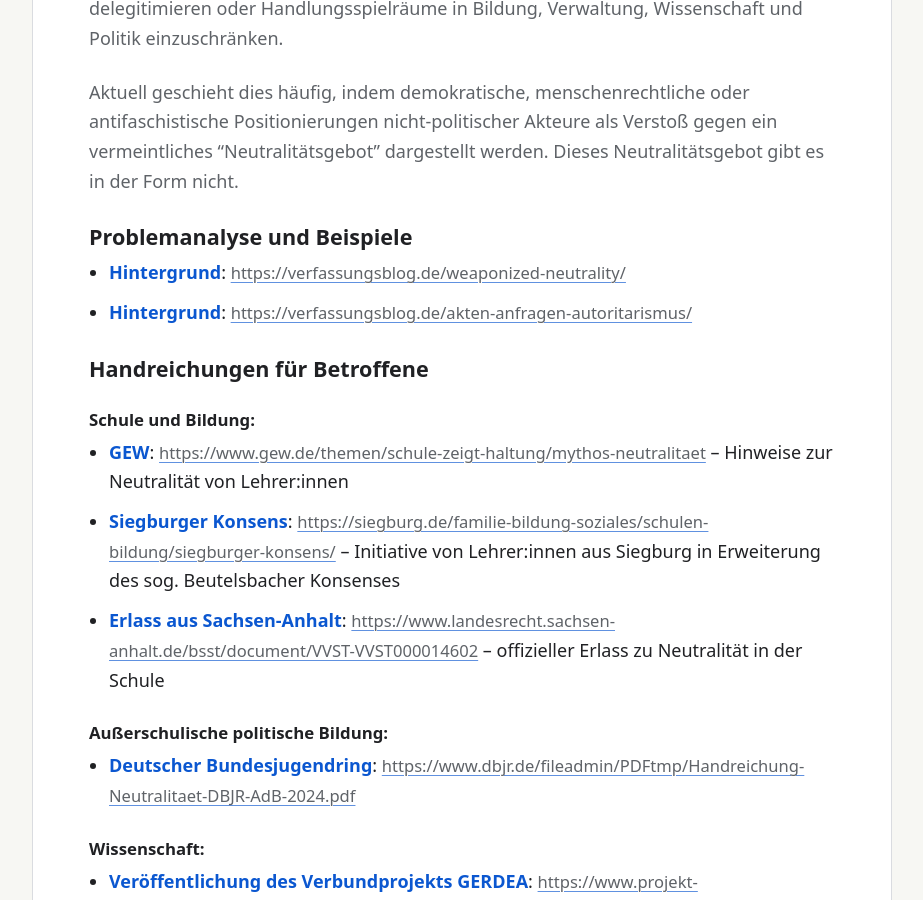
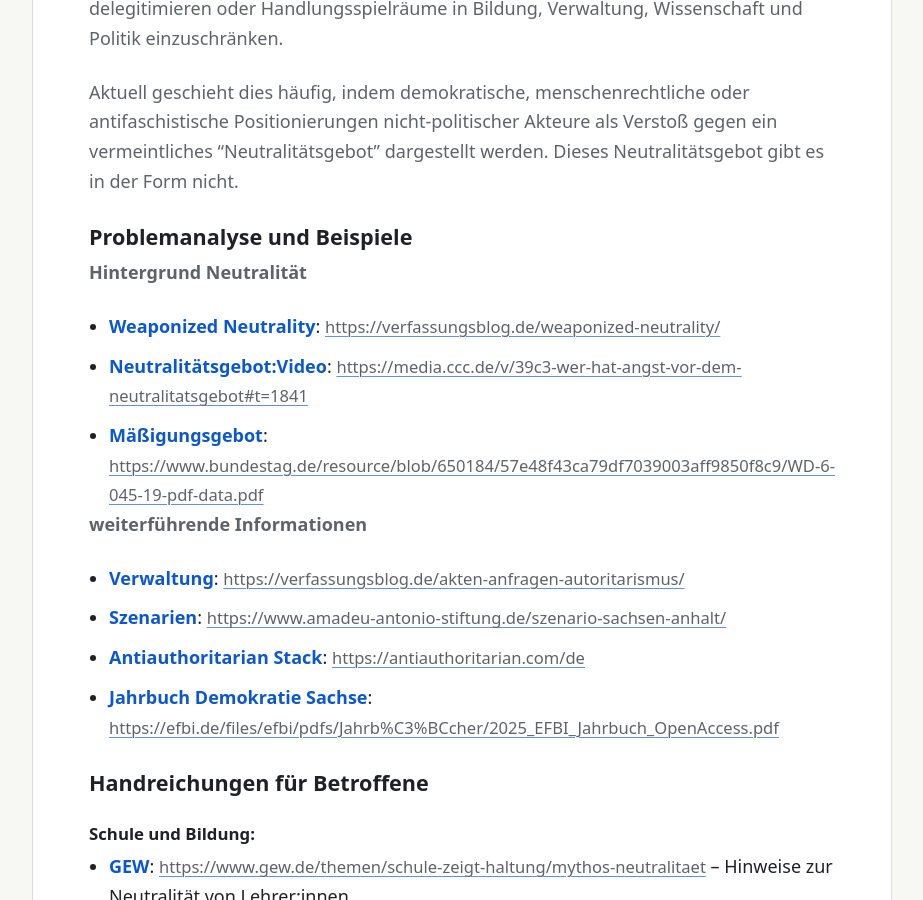
Before and after one commit to wpruser/wissenspool-demokratie.net, a Jekyll site: the page built from index.md, in a window 1280 px wide and 900 px high, scrolled down 474 px. Shown: the whole window, without its empty margins (178-1101 px from the left). Built offline with Jekyll 4.4.1, drawn with Linux system fonts in a browser that asks for light colours; some of the changed text lies outside the part shown.

Commit message:
Update index.md

```diff
--- a/index.md
+++ b/index.md
@@ -7,19 +7,24 @@ title: Wissenspool Demokratie
 
 Eine einfache Linksammlung mit Materialien, Leitfäden und Ressourcen zu den aktuellen Gefährdungen unserer Demokratie – und wie man ihnen vorbeugt. Aktuell geht es hier um die Instrumentalisierung des "Neutralitätsgebots". Perspektivisch wird dieses Projekt weitere Themen aufnehmen.
 
-
 ## Strategische Nutzung des Neutralitätsbegriffs
 
 Der Begriff "Neutralität" wird von populistischen, autoritären und ultra-rechten Kräften zunehmend als politisches Instrument angeeignet, um bestimmte Positionen zu delegitimieren oder Handlungsspielräume in Bildung, Verwaltung, Wissenschaft und Politik einzuschränken.
 
 Aktuell geschieht dies häufig, indem demokratische, menschenrechtliche oder antifaschistische Positionierungen nicht-politischer Akteure als Verstoß gegen ein vermeintliches "Neutralitätsgebot" dargestellt werden. Dieses Neutralitätsgebot gibt es in der Form nicht.
 
-
 ### Problemanalyse und Beispiele
 
-- [Hintergrund](https://verfassungsblog.de/weaponized-neutrality/)
-- [Hintergrund](https://verfassungsblog.de/akten-anfragen-autoritarismus/)
+**Hintergrund Neutralität**
+- [Weaponized Neutrality](https://verfassungsblog.de/weaponized-neutrality/)
+- [Neutralitätsgebot:Video](https://media.ccc.de/v/39c3-wer-hat-angst-vor-dem-neutralitatsgebot#t=1841)
+- [Mäßigungsgebot](https://www.bundestag.de/resource/blob/650184/57e48f43ca79df7039003aff9850f8c9/WD-6-045-19-pdf-data.pdf)
 
+**weiterführende Informationen**
+- [Verwaltung](https://verfassungsblog.de/akten-anfragen-autoritarismus/)
+- [Szenarien](https://www.amadeu-antonio-stiftung.de/szenario-sachsen-anhalt/)
+- [Antiauthoritarian Stack](https://antiauthoritarian.com/de)
+- [Jahrbuch Demokratie Sachse](https://efbi.de/files/efbi/pdfs/Jahrb%C3%BCcher/2025_EFBI_Jahrbuch_OpenAccess.pdf)
 
 ### Handreichungen für Betroffene
 
```
Also changed, not shown: other parts of index.md (+5 -7 lines).
